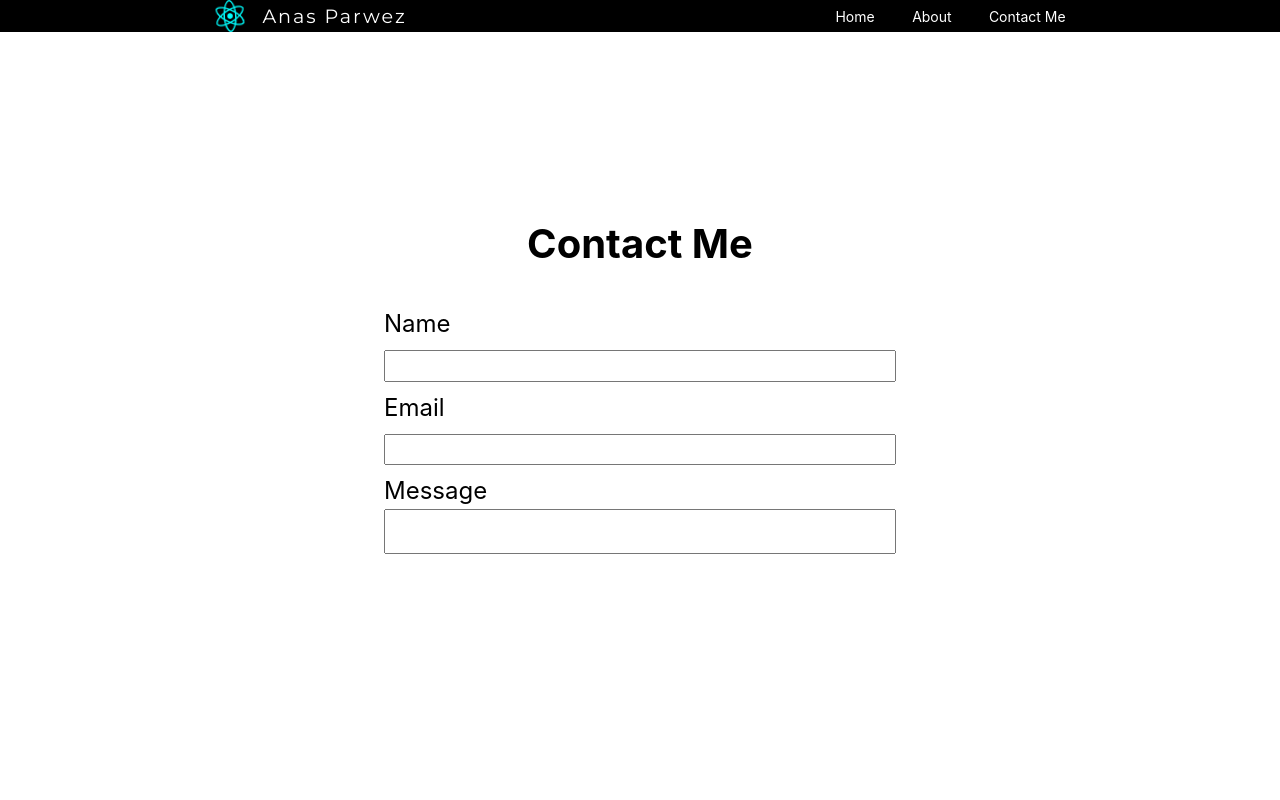
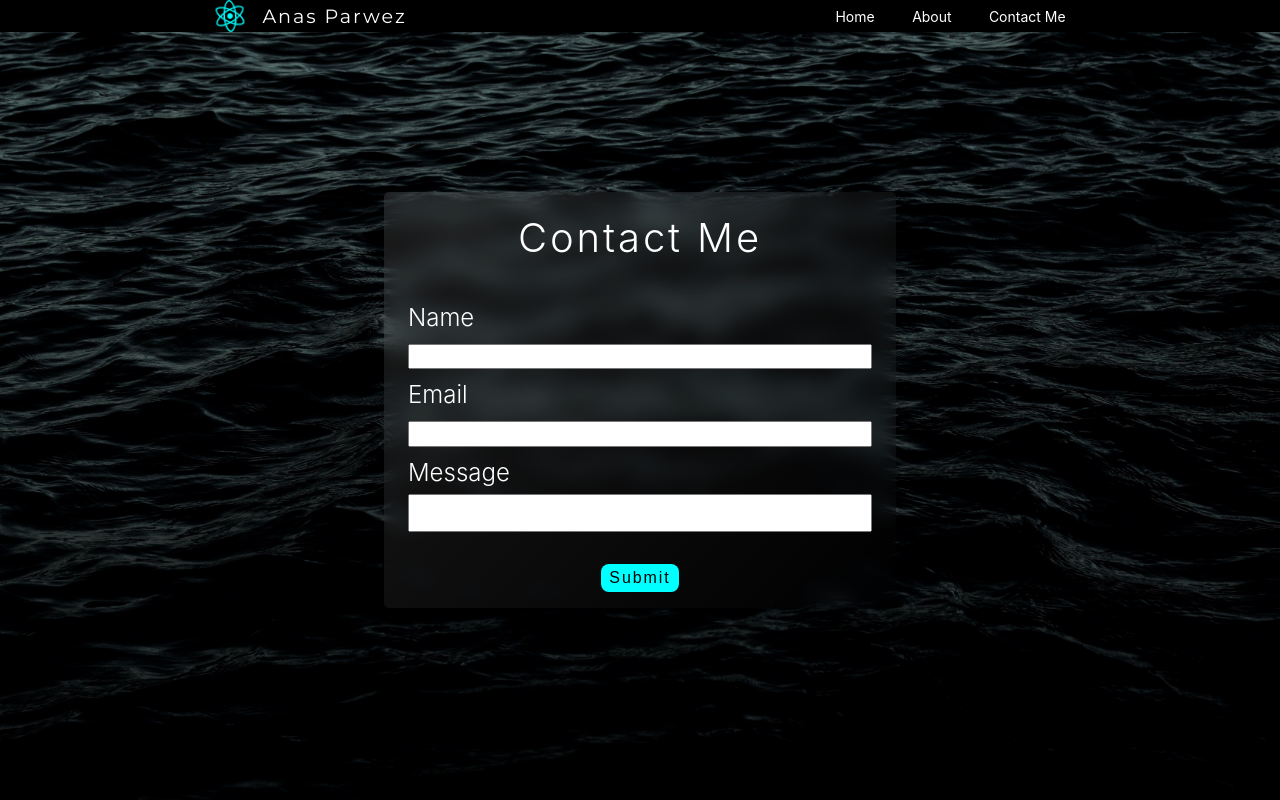
Before and after one commit to Captain-Price-1/myPortfolio, a React (Create React App) app: page /contact in a window 1280 px wide. Built offline with nearby package versions, Linux system fonts and the light colour scheme.

Commit message:
initial commit

```diff
--- a/src/Contact.jsx
+++ b/src/Contact.jsx
@@ -25,7 +25,7 @@ const Contact = () => {
       exit="exit"
       className="contact-main-div"
     >
-      <div className="form-modal">
+      <div className="container-form">
         <h3>Contact Me</h3>
         <form className="form-main">
           <label>Name</label>
@@ -35,6 +35,7 @@ const Contact = () => {
           <label>Message</label>
           <textarea name="message" type="submit"></textarea>
         </form>
+        <button className="submit-btn">Submit</button>
       </div>
     </motion.div>
   );
--- a/src/contact.css
+++ b/src/contact.css
@@ -7,9 +7,14 @@
 }
 
 .contact-main-div {
+  /* background: url("/public/black-aqua.jpg"); */
+  background: url("/public/_22_dark-water-wallpapers_1821027465.jpg");
+  background-size: cover;
+  background-repeat: no-repeat;
+
   height: 100vh;
   /* margin-top: 2rem; */
-  background: white;
+
   display: flex;
   align-items: center;
   justify-content: center;
@@ -20,35 +25,71 @@
   align-items: center;
   justify-content: center;
   flex-direction: column;
-  width: 100%;
 }
 .form-main {
+  font-weight: 300;
+  font-size: 1.5rem;
   margin: 2rem;
   display: flex;
   /* align-items: center; */
   justify-content: space-between;
   flex-direction: column;
-  min-width: 60%;
+  width: 100%;
 }
-.form-modal h3 {
+.container-form h3 {
+  letter-spacing: 0.03in;
+  font-weight: 300;
+  text-align: center;
   font-size: 2.5rem;
 }
 .form-modal {
   font-size: 1.5rem;
 }
 input {
-  padding: 0.4rem;
+  padding: 0.2rem;
   margin-top: 0.5rem;
   margin-bottom: 0.5rem;
   width: 100%;
 }
 textarea {
+  margin-top: 00.2rem;
   /* width: 30%; */
-  padding: 0.4rem;
+  padding: 0.2rem;
   resize: none;
 }
-@media screen and (min-width: 670px) {
+.submit-btn {
+  /* width: 20%; */
+  font-size: 1rem;
+  border-radius: 0.5rem;
+  letter-spacing: 0.02in;
+  border: none;
+  background: aqua;
+  color: black;
+  padding: 0.3rem 0.5rem 0.3rem 0.5rem;
+}
+.container-form {
+  background: linear-gradient(
+    135deg,
+    rgba(255, 255, 255, 0.1),
+    rgba(255, 255, 255, 0)
+  );
+  backdrop-filter: blur(10px);
+  padding: 1rem;
+  padding-right: 1.5rem;
+  padding-left: 1.5rem;
+  min-width: 40vw;
+  display: flex;
+  align-items: center;
+  color: white;
+  border-radius: 0.3rem;
+  flex-direction: column;
+}
+
+@media screen and (max-width: 670px) {
+  .container-form {
+    min-width: 40vw;
+  }
   .form-main {
-    min-width: 40%;
+    font-size: 1rem;
   }
 }
```
Also changed, not shown: 1 other file (tests, documents, lock files or other folders).
